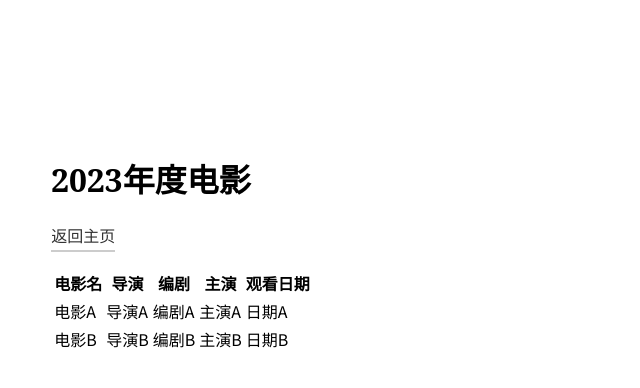
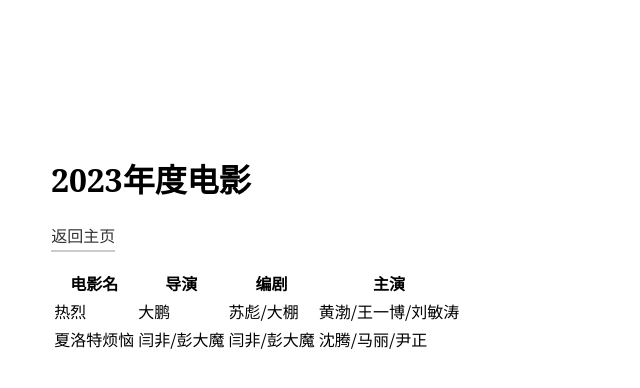
Before and after one commit to liushuaiiu/liushuaiiu.github.io, a Jekyll site: the page built from _posts/2024-02-24-2023年度电影.md, in a window 1280 px wide. Shown: the top 388 px of the page, without its empty margins (0-640 px from the left). Built offline with Jekyll 4.4.1, drawn with Linux system fonts in a browser that asks for light colours.

Commit message:
Update 2024-02-24-2023年度电影.md

```diff
--- a/_posts/2024-02-24-2023年度电影.md
+++ b/_posts/2024-02-24-2023年度电影.md
@@ -2,7 +2,7 @@
 layout: article
 title: "2023年度电影"
 ---
-| 电影名 | 导演 | 编剧 | 主演 | 观看日期 |
-| ------ | ---- | ---- | ---- | -------- |
-| 电影A  | 导演A | 编剧A | 主演A | 日期A   |
-| 电影B  | 导演B | 编剧B | 主演B | 日期B   |
+| 电影名 | 导演 | 编剧 | 主演 |
+| ------ | ---- | ---- | ---- |
+| 热烈  | 大鹏 | 苏彪/大棚 | 黄渤/王一博/刘敏涛 |
+| 夏洛特烦恼  | 闫非/彭大魔 | 闫非/彭大魔 | 沈腾/马丽/尹正 |
```
